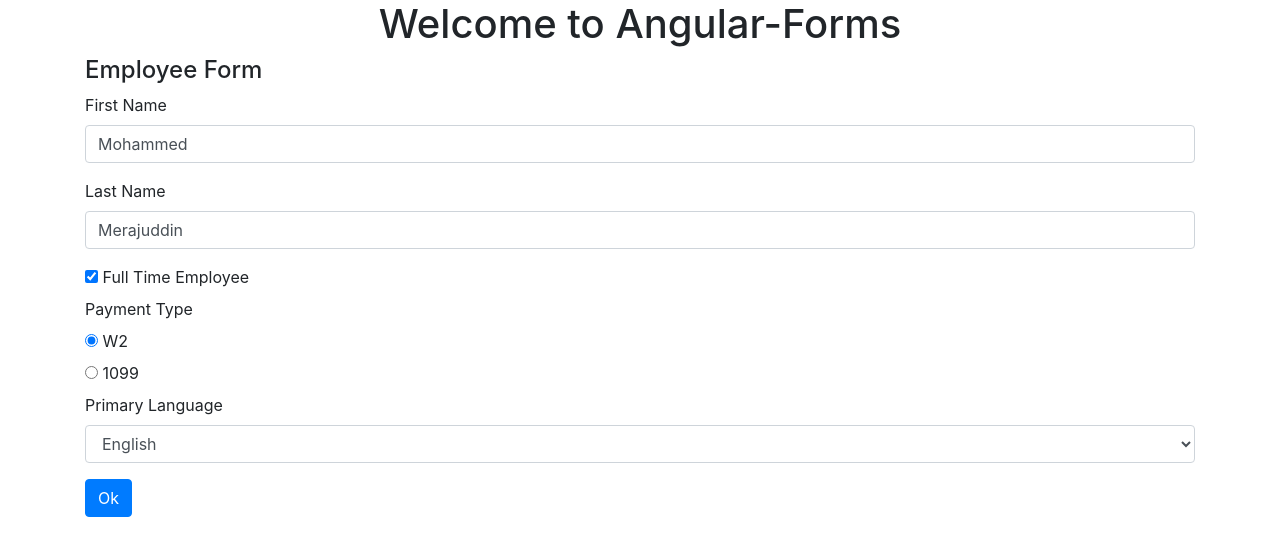
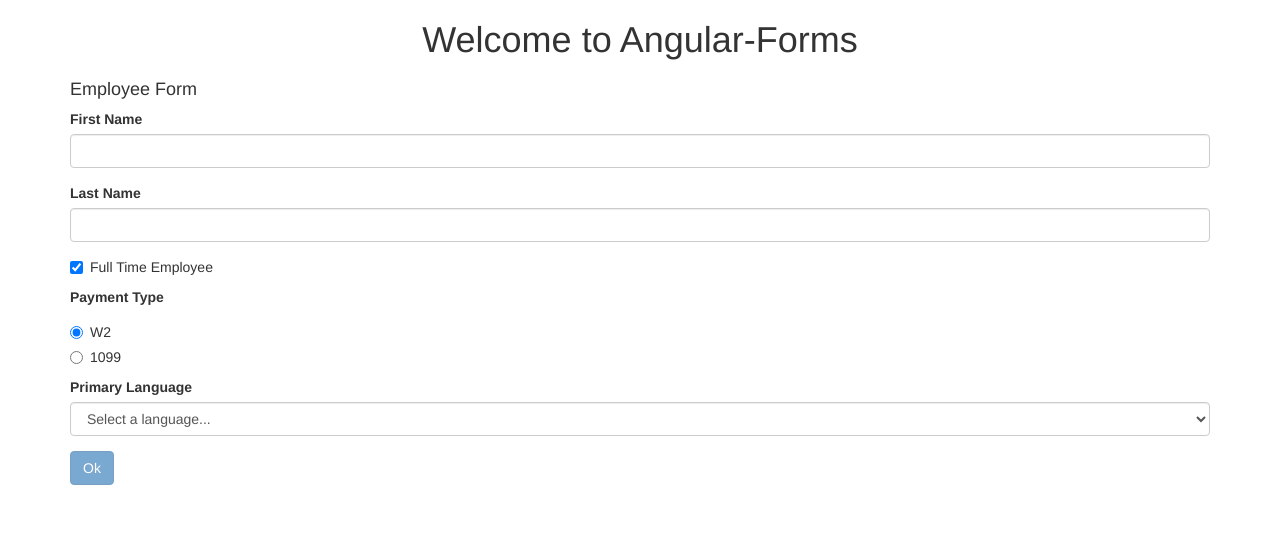
Before and after one commit to merajuddin/Angular-Forms, an Angular app: page / in a window 1280 px wide. Shown: the top 556 px of the page. Built offline with nearby package versions, Linux system fonts and the light colour scheme.

Commit message:
Added Validations to the form
Some CSS class validation, ngModel properties with error messages and
styling using bootstrap. Incorporate HTML5 Validation attributes along
with styling selection control and ngForm properties to disable the
submit button.

```diff
--- a/src/app/home/home.component.html
+++ b/src/app/home/home.component.html
@@ -1,26 +1,32 @@
 <div class="container">
   <h4>Employee Form</h4>
   <form #form="ngForm" novalidate>
-
-    <div class="form-group">
-      <label>First Name</label>
-      <input type="text" class="form-control" name="firstname" required
-        [(ngModel)] = "model.firstName">
+<!-- FirstName field -->
+    <div class="form-group" [class.has-error]="firstName.invalid && firstName.touched">
+      <label class="control-label">First Name</label>
+      <input #firstName="ngModel" type="text" class="form-control" name="firstname" required
+        [(ngModel)]="model.firstName">
     </div>
-
-    <div class="form-group">
-      <label>Last Name</label>
-      <input type="text" class="form-control" name="lasttname" required
+    <div *ngIf="firstName.invalid && firstName.touched" class="alert alert-danger">
+      FirstName is required
+    </div>
+<!-- LastName field -->
+    <div class="form-group" [class.has-error]="lastName.invalid && lastName.touched">
+      <label class="control-label">Last Name</label>
+      <input #lastName="ngModel" type="text" class="form-control" name="lasttname" required
         [(ngModel)] = "model.lastName">
     </div>
-
+    <div *ngIf="lastName.invalid && lastName.touched" class="alert alert-danger">
+      LastName is required
+    </div>
+<!-- CheckBox -->
     <div class="checkbox">
       <label>
         <input type="checkbox" name="is-full-time"
         [(ngModel)]="model.isFullTime"> Full Time Employee
       </label>
     </div>
-
+<!-- Radio Buttons -->
     <label>Payment Type</label>
     <div class="radio">
       <label>
@@ -34,14 +40,21 @@
         [(ngModel)]= "model.paymentType"> 1099
       </label>
     </div>
+<!-- Select List -->
+    <div class="form-group" [class.has-error]="hasPrimaryLanguageError">
+      <label class="control-label">Primary Language</label>
+      <select class="form-control" #primaryLanguage name="primarylanguage"
+        (blur)="validatePrimaryLanguage(primaryLanguage)"
+        (change)="validatePrimaryLanguage(primaryLanguage.value)"
+        [(ngModel)]="model.primaryLanguage">
 
-    <div class="form-group">
-      <label>Primary Language</label>
-      <select class="form-control" name="primarylanguage" [(ngModel)]="model.primaryLanguage">
+        <option value="default">Select a language...</option>
         <option *ngFor="let lang of languages">{{ lang }}</option>
       </select>
     </div>
 
-    <button class="btn btn-primary" type="submit">Ok</button>
+    <button class="btn btn-primary" type="submit"
+      [disabled]="form.invalid">Ok</button>
+
   </form>
 </div>
--- a/src/app/home/home.component.ts
+++ b/src/app/home/home.component.ts
@@ -10,8 +10,17 @@ import { Employee } from '../models/employee.model';
 export class HomeComponent{
 
   languages = ["English", "Spanish", "Other"];
+  hasPrimaryLanguageError: boolean = false;
 
-  model = new Employee('Mohammed', 'Merajuddin', true, 'w2', 'English');
+  model = new Employee('', '', true, 'w2', 'default');
+
+  validatePrimaryLanguage(value){
+    if(value === 'default'){
+      this.hasPrimaryLanguageError = true;
+    }else{
+      this.hasPrimaryLanguageError = false;
+    }
+  }
 
 
 
--- a/src/index.html
+++ b/src/index.html
@@ -7,7 +7,7 @@
 
   <meta name="viewport" content="width=device-width, initial-scale=1">
   <link rel="icon" type="image/x-icon" href="favicon.ico">
-  <link rel="stylesheet" href="https://maxcdn.bootstrapcdn.com/bootstrap/4.0.0-beta.2/css/bootstrap.min.css" integrity="sha384-PsH8R72JQ3SOdhVi3uxftmaW6Vc51MKb0q5P2rRUpPvrszuE4W1povHYgTpBfshb" crossorigin="anonymous">
+  <link href="https://maxcdn.bootstrapcdn.com/bootstrap/3.3.7/css/bootstrap.min.css" rel="stylesheet" integrity="sha384-BVYiiSIFeK1dGmJRAkycuHAHRg32OmUcww7on3RYdg4Va+PmSTsz/K68vbdEjh4u" crossorigin="anonymous">
 </head>
 <body>
   <app-root></app-root>
```
